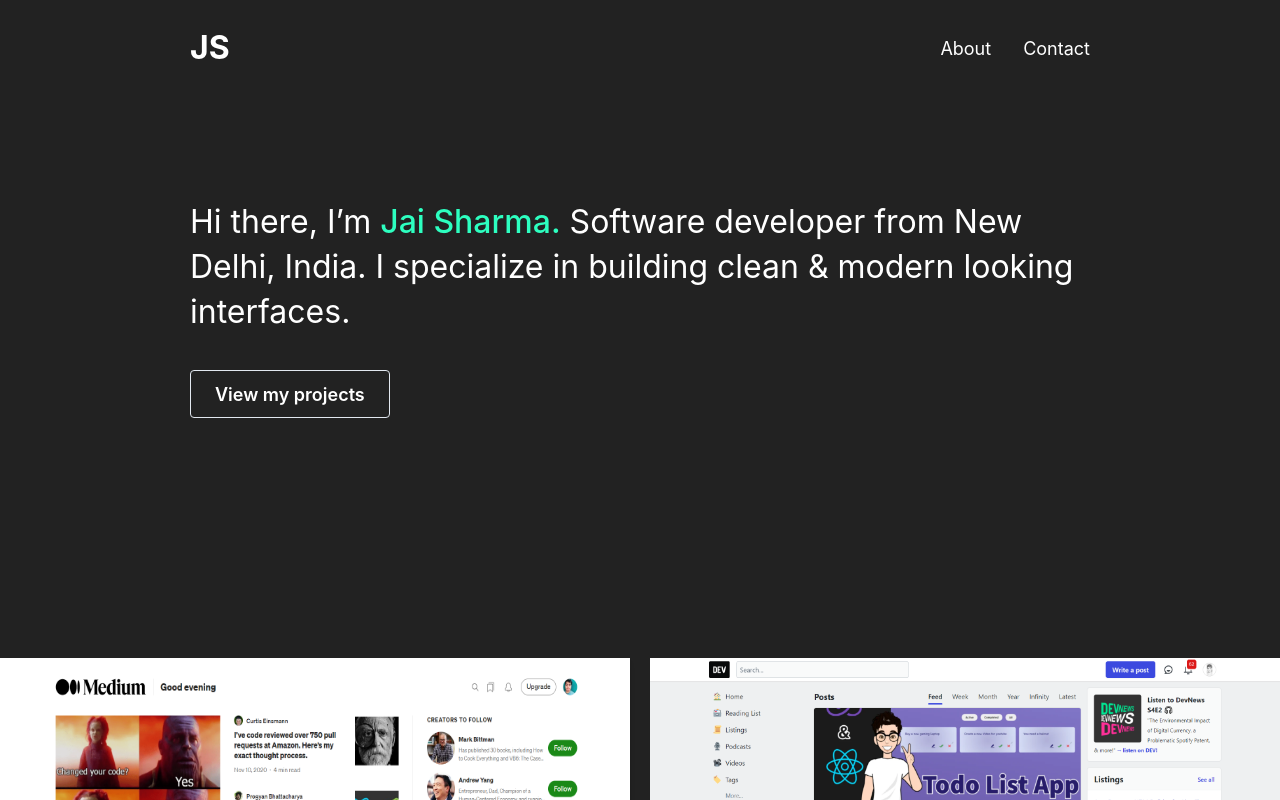
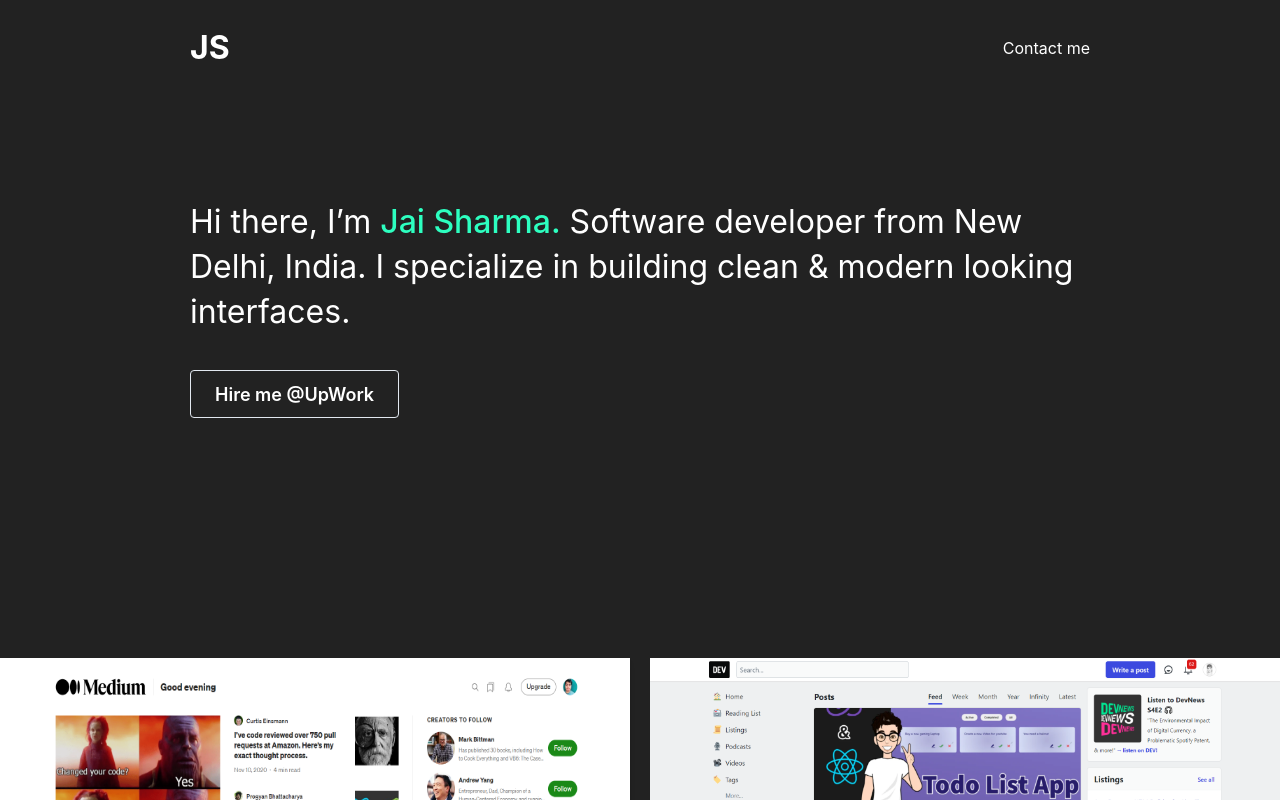
Before and after one commit to jaisharx/jaisharx.dev, a Next.js app: page / in a window 1280 px wide. Shown: the top 800 px of the page. Built offline with nearby package versions, Linux system fonts and the light colour scheme.

Commit message:
more changes to the UI

```diff
--- a/components/footer.js
+++ b/components/footer.js
@@ -1,11 +1,6 @@
 import { Box, Link, Flex, Heading } from '@chakra-ui/react';
 import { Container } from './container';
 import GitHubCalendar from 'react-github-calendar';
-
-const exampleTheme = {
-    background: 'transparent',
-    text: '#fff',
-};
 
 export default function Footer() {
     return (
@@ -35,9 +30,6 @@ export default function Footer() {
                         sendtojsharma@gmail.com
                     </Link>
                 </Heading>
-                {/* <Flex justify="center" mt="40">
-                    <GitHubCalendar username="jaisharx" theme={exampleTheme} blockSize={20}/>
-                </Flex> */}
             </Container>
         </Box>
     );
--- a/components/header.js
+++ b/components/header.js
@@ -21,15 +21,20 @@ export default function Header() {
                 </Heading>
                 <Button
                     as={Link}
-                    href="#projects"
+                    isExternal
                     mt="9"
                     size="lg"
                     variant="outline"
                     color="#fff"
                     borderRadius="4"
-                    _hover={{ color: 'black', background: 'white' }}
+                    href="https://www.upwork.com/freelancers/~016a63e98fbee15249"
+                    _hover={{
+                        color: 'black',
+                        background: 'white',
+                        textDecoration: 'none',
+                    }}
                 >
-                    View my projects
+                    Hire me @UpWork
                 </Button>
             </SmallContainer>
         </Box>
--- a/components/navbar.js
+++ b/components/navbar.js
@@ -6,14 +6,17 @@ export default function Navbar() {
         <Box color="white" py="4" pt="6">
             <SmallContainer>
                 <HStack>
-                    <Text fontWeight="bold" mr="auto" fontSize="32px">
+                    <Text
+                        as={Link}
+                        fontWeight="bold"
+                        mr="auto"
+                        fontSize="32px"
+                        href="/"
+                    >
                         JS
                     </Text>
-                    <Link fontSize="18px" href="/about">
-                        <Text>About</Text>
-                    </Link>
-                    <Link fontSize="18px" pl="6" href="#contact">
-                        <Text>Contact</Text>
+                    <Link fontSize="16px" href="#contact">
+                        <Text>Contact me</Text>
                     </Link>
                 </HStack>
             </SmallContainer>
--- a/package.json
+++ b/package.json
@@ -17,7 +17,6 @@
     "next": "^10.1.3",
     "react": "^17.0.2",
     "react-dom": "^17.0.2",
-    "react-github-calendar": "^2.0.2",
     "react-icons": "^3.11.0"
   },
   "devDependencies": {
--- a/pages/index.js
+++ b/pages/index.js
@@ -2,7 +2,6 @@ import NextHead from 'next/head';
 
 import Header from 'components/header';
 import Navbar from 'components/navbar';
-import { Box } from '@chakra-ui/react';
 import Projects from 'components/projects';
 import Footer from 'components/footer';
 
```
Also changed, not shown: public/nextjs.png, 1 other file (tests, documents, lock files or other folders).
